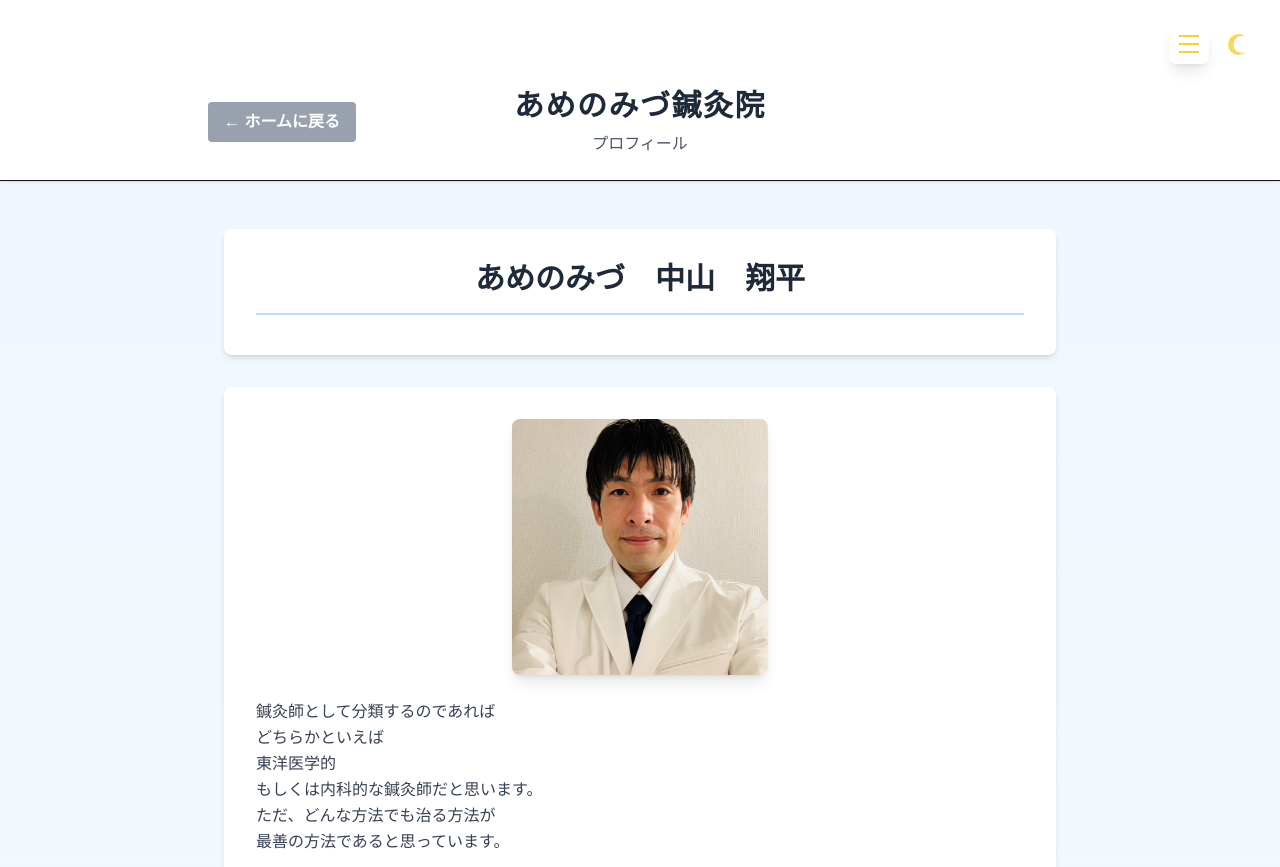
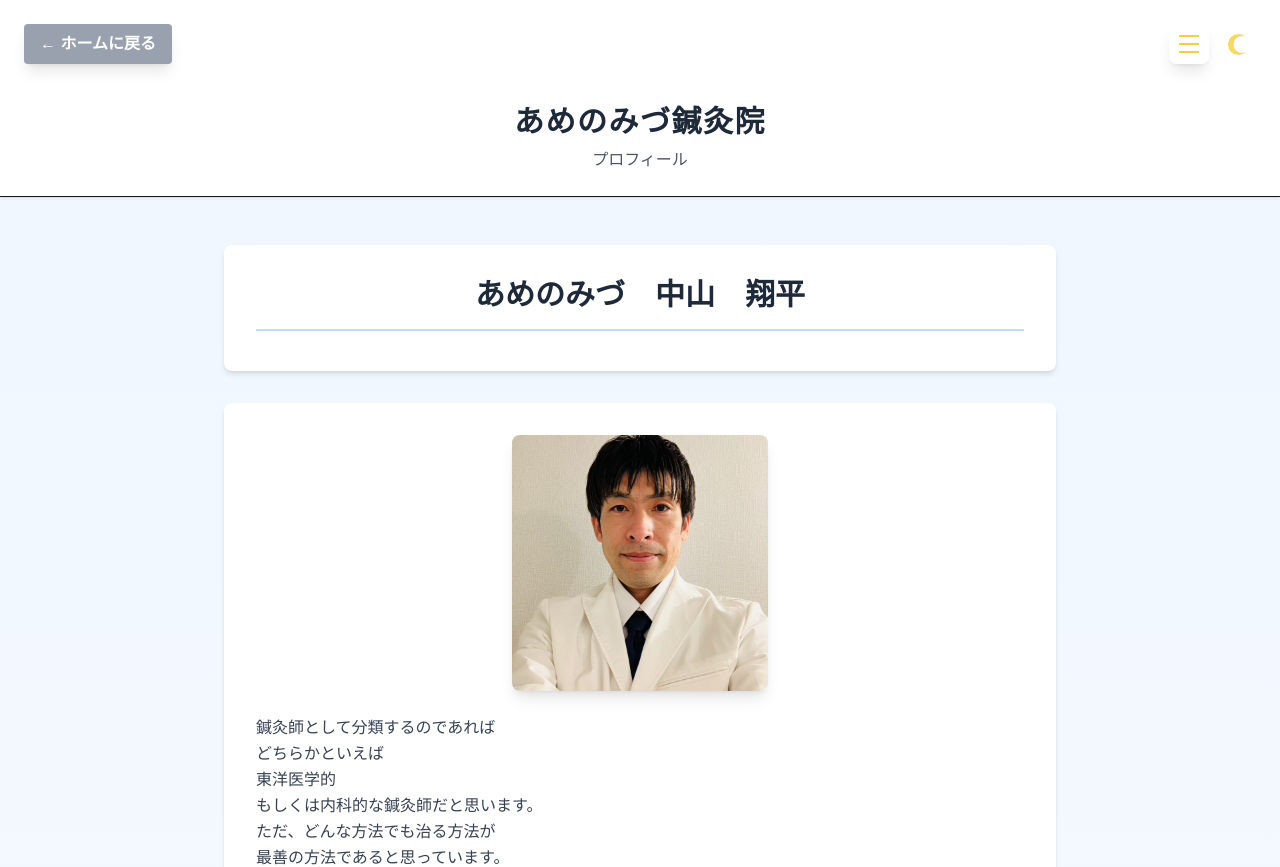
Before and after one commit to Shohei-Nakayama/Amenomizu7.1, a Next.js app in the folder amenomizu7.1/: page /profile in a window 1280 px wide. Shown: the top 867 px of the page. Built offline with nearby package versions, Linux system fonts and the light colour scheme.

Commit message:
modefied some

```diff
--- a/amenomizu7.1/src/app/components/PageHeader.tsx
+++ b/amenomizu7.1/src/app/components/PageHeader.tsx
@@ -13,19 +13,20 @@ const PageHeader: React.FC<PageHeaderProps> = ({
   showBackButton = true
 }) => {
   return (
-    <header className="bg-white shadow-sm border-b pt-16">
-      <div className="max-w-4xl mx-auto px-4 py-6 relative">
-        {/* ホームに戻るボタン */}
+    <>
+      {/* ホームに戻るボタン（固定位置） */}
       {showBackButton && (
-          <div className="absolute left-4 top-1/2 transform -translate-y-1/2">
+        <div className="fixed top-6 left-6 z-50">
           <Link href="/">
-              <button className="bg-gray-400 hover:bg-gray-700 text-white font-bold py-2 px-4 rounded transition-colors">
+            <button className="bg-gray-400 hover:bg-gray-700 text-white font-bold py-2 px-4 rounded transition-colors shadow-lg">
               ← ホームに戻る
             </button>
           </Link>
         </div>
       )}
 
+      <header className="bg-white shadow-sm border-b pt-20">
+        <div className="max-w-4xl mx-auto px-4 py-6">
           <h1
             className="text-3xl font-bold text-gray-800 text-center"
             style={{
@@ -42,6 +43,7 @@ const PageHeader: React.FC<PageHeaderProps> = ({
           )}
         </div>
       </header>
+    </>
   );
 };
 
```
Lines whose indentation alone changed are shown as unchanged.
